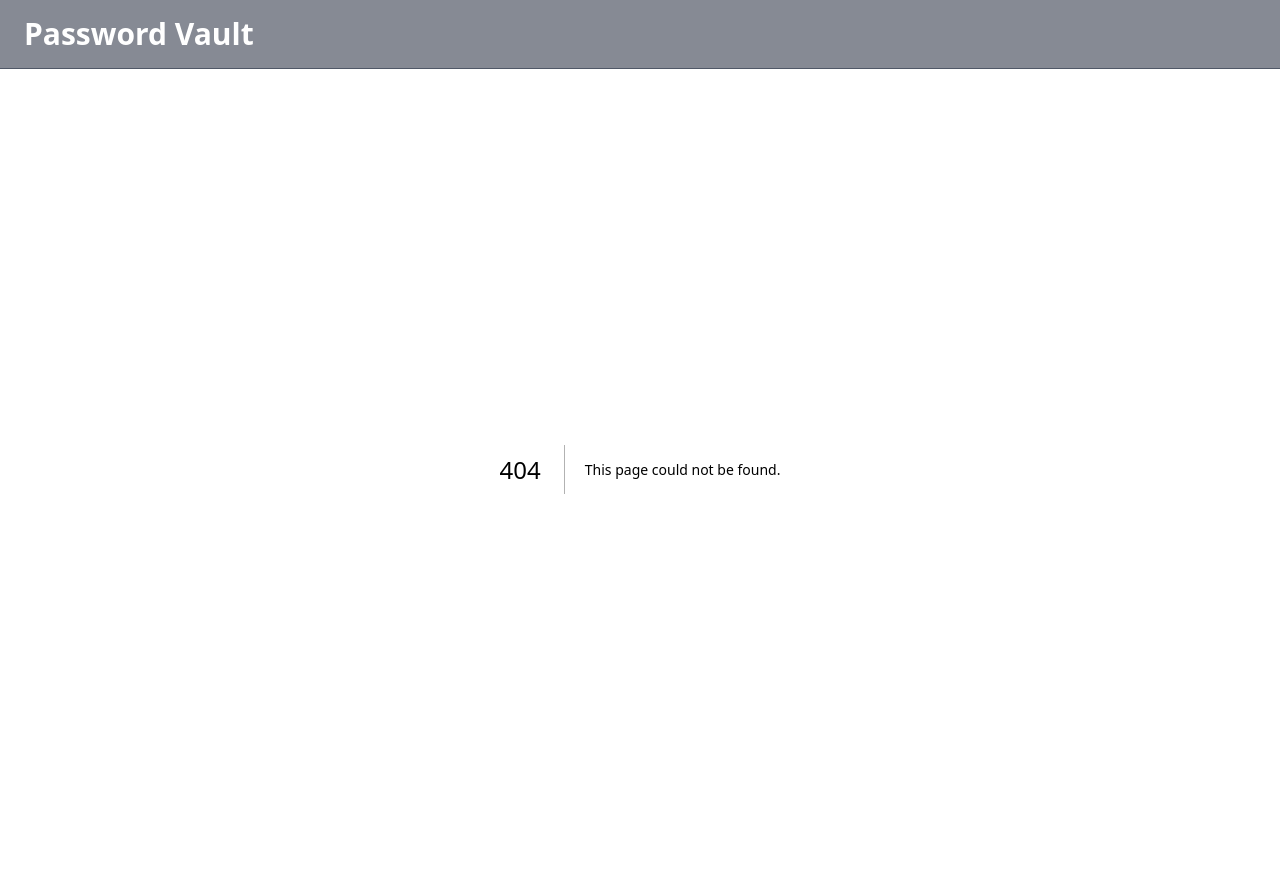
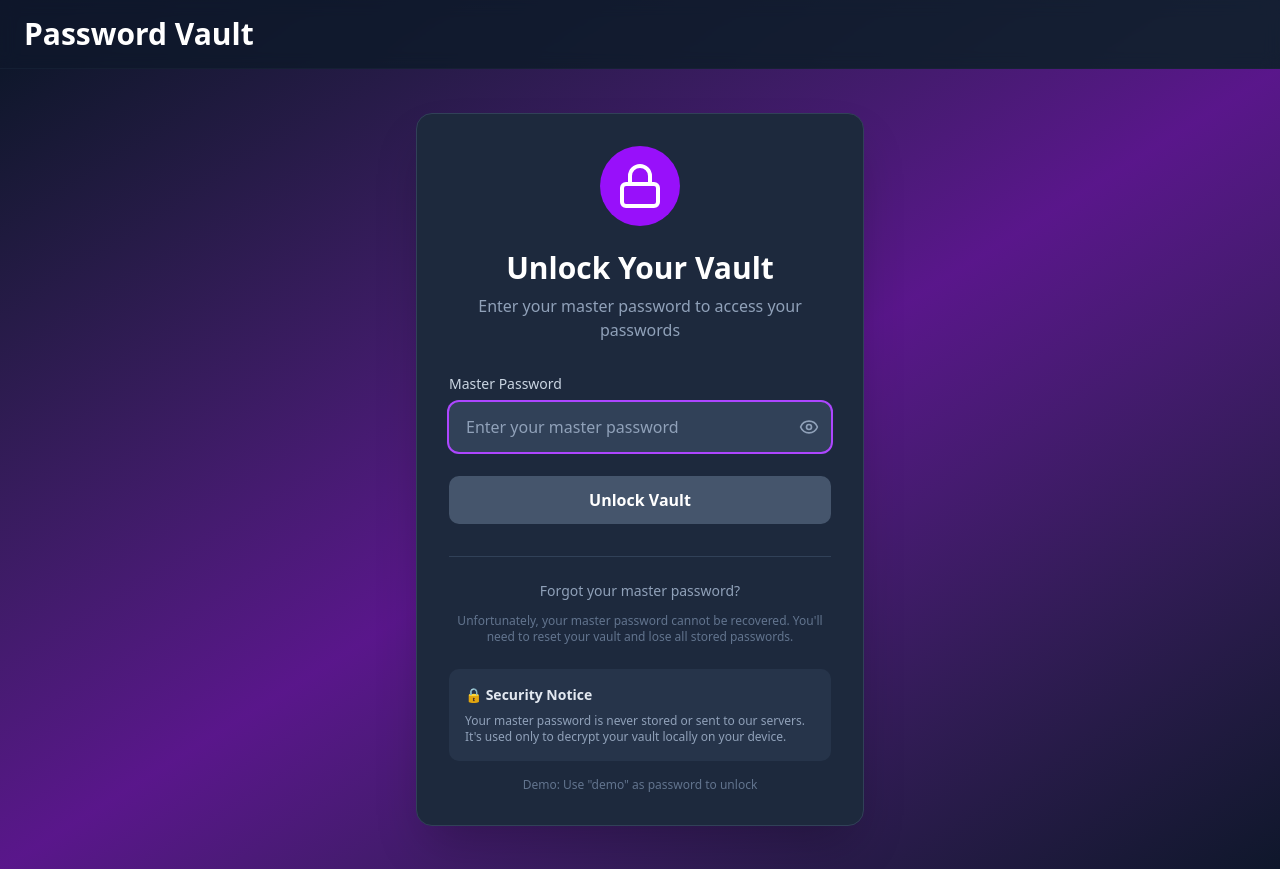
Before and after one commit to dmitridrozdov/password-manager, a Next.js app: page /unlock in a window 1280 px wide. Before the commit this address had no page. Built offline with nearby package versions, Linux system fonts and the light colour scheme.

Commit message:
Create page.tsx

```diff
--- /dev/null
+++ b/app/unlock/page.tsx
@@ -0,0 +1,122 @@
+"use client"
+
+import { useState } from 'react';
+import { Lock, Eye, EyeOff, AlertCircle } from 'lucide-react';
+
+export default function MasterPasswordUnlock() {
+  const [masterPassword, setMasterPassword] = useState('');
+  const [showPassword, setShowPassword] = useState(false);
+  const [error, setError] = useState('');
+  const [isVerifying, setIsVerifying] = useState(false);
+
+  const handleUnlock = async () => {
+    if (!masterPassword) {
+      setError('Please enter your master password');
+      return;
+    }
+
+    setIsVerifying(true);
+    setError('');
+
+    // Simulate verification
+    setTimeout(() => {
+      if (masterPassword === 'demo') {
+        alert('Vault unlocked! In production, this would decrypt your vault using the master password.');
+      } else {
+        setError('Incorrect master password. Please try again.');
+      }
+      setIsVerifying(false);
+    }, 1000);
+  };
+
+  const handleKeyPress = (e: React.KeyboardEvent<HTMLInputElement>) => {
+    if (e.key === 'Enter') {
+      handleUnlock();
+    }
+  };
+
+  return (
+    <div className="min-h-screen bg-gradient-to-br from-slate-900 via-purple-900 to-slate-900 flex items-center justify-center p-4">
+      <div className="max-w-md w-full bg-slate-800 rounded-2xl shadow-2xl p-8 border border-slate-700">
+        <div className="flex justify-center mb-6">
+          <div className="bg-purple-600 p-4 rounded-full">
+            <Lock className="w-12 h-12 text-white" />
+          </div>
+        </div>
+
+        <h1 className="text-3xl font-bold text-white text-center mb-2">
+          Unlock Your Vault
+        </h1>
+        <p className="text-slate-400 text-center mb-8">
+          Enter your master password to access your passwords
+        </p>
+
+        <div className="space-y-6">
+          <div>
+            <label className="block text-sm font-medium text-slate-300 mb-2">
+              Master Password
+            </label>
+            <div className="relative">
+              <input
+                type={showPassword ? 'text' : 'password'}
+                value={masterPassword}
+                onChange={(e) => {
+                  setMasterPassword(e.target.value);
+                  setError('');
+                }}
+                onKeyPress={handleKeyPress}
+                className="w-full px-4 py-3 bg-slate-700 border border-slate-600 rounded-lg text-white placeholder-slate-400 focus:outline-none focus:ring-2 focus:ring-purple-500 focus:border-transparent"
+                placeholder="Enter your master password"
+                autoFocus
+              />
+              <button
+                type="button"
+                onClick={() => setShowPassword(!showPassword)}
+                className="absolute right-3 top-1/2 -translate-y-1/2 text-slate-400 hover:text-white"
+              >
+                {showPassword ? <EyeOff className="w-5 h-5" /> : <Eye className="w-5 h-5" />}
+              </button>
+            </div>
+
+            {error && (
+              <div className="mt-3 flex items-start gap-2 text-red-400 text-sm bg-red-900/20 border border-red-600/50 rounded-lg p-3">
+                <AlertCircle className="w-4 h-4 mt-0.5 flex-shrink-0" />
+                <span>{error}</span>
+              </div>
+            )}
+          </div>
+
+          <button
+            onClick={handleUnlock}
+            disabled={isVerifying || !masterPassword}
+            className="w-full py-3 bg-purple-600 hover:bg-purple-700 disabled:bg-slate-600 disabled:cursor-not-allowed text-white font-semibold rounded-lg transition-colors"
+          >
+            {isVerifying ? 'Unlocking...' : 'Unlock Vault'}
+          </button>
+        </div>
+
+        <div className="mt-8 pt-6 border-t border-slate-700">
+          <p className="text-center text-sm text-slate-400 mb-3">
+            Forgot your master password?
+          </p>
+          <p className="text-center text-xs text-slate-500">
+            Unfortunately, your master password cannot be recovered. You'll need to reset your vault and lose all stored passwords.
+          </p>
+        </div>
+
+        <div className="mt-6 bg-slate-700/50 rounded-lg p-4">
+          <h3 className="text-sm font-semibold text-slate-200 mb-2">🔒 Security Notice</h3>
+          <p className="text-xs text-slate-400">
+            Your master password is never stored or sent to our servers. It's used only to decrypt your vault locally on your device.
+          </p>
+        </div>
+
+        <div className="mt-4 text-center">
+          <p className="text-xs text-slate-500">
+            Demo: Use "demo" as password to unlock
+          </p>
+        </div>
+      </div>
+    </div>
+  );
+}
```
